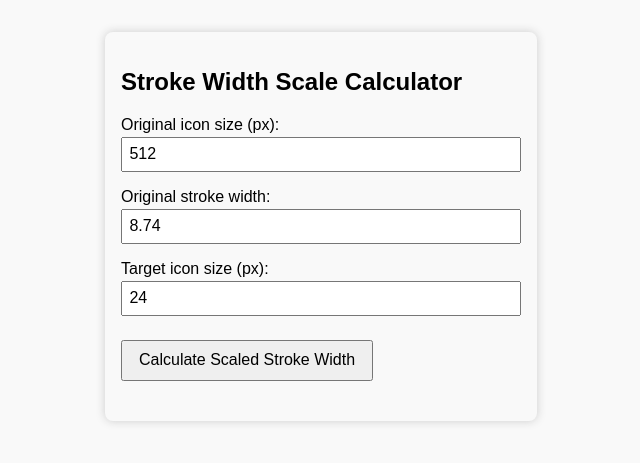
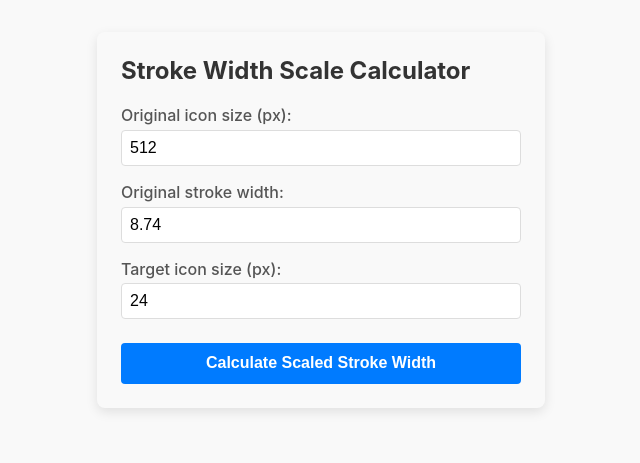
Before and after one commit to DerGoogler/dergoogler.github.io, a Jekyll site: the page scale.html, which Jekyll copies as it is, in a window 1280 px wide. Shown: the top 463 px of the page, without its empty margins (319-959 px from the left). Built offline with Jekyll 4.4.1, drawn with Linux system fonts in a browser that asks for light colours.

Commit message:
Update scale.html

```diff
--- a/scale.html
+++ b/scale.html
@@ -2,40 +2,75 @@
 <html lang="en">
 <head>
 <meta charset="UTF-8" />
-<meta name="viewport" content="width=device-width, initial-scale=1" />
+<meta name="viewport" content="width=device-width, initial-scale=1.0" />
 <title>Stroke Width Scale Calculator</title>
 <style>
   body {
-    font-family: Arial, sans-serif;
+    font-family: -apple-system, BlinkMacSystemFont, "Segoe UI", Roboto, sans-serif;
     max-width: 400px;
     margin: 2rem auto;
-    padding: 1rem;
+    padding: 1.5rem;
     background: #f9f9f9;
     border-radius: 8px;
-    box-shadow: 0 0 10px #ccc;
+    box-shadow: 0 4px 12px rgba(0,0,0,0.1);
+  }
+  h2 {
+    margin-top: 0;
+    color: #333;
   }
   label {
     display: block;
     margin-top: 1rem;
+    font-weight: 500;
+    color: #555;
   }
   input[type="number"] {
     width: 100%;
-    padding: 0.4rem;
-    margin-top: 0.2rem;
+    padding: 0.5rem;
+    margin-top: 0.3rem;
     box-sizing: border-box;
     font-size: 1rem;
+    border: 1px solid #ddd;
+    border-radius: 4px;
   }
   button {
+    width: 100%;
     margin-top: 1.5rem;
-    padding: 0.6rem 1rem;
+    padding: 0.7rem 1rem;
     font-size: 1rem;
+    font-weight: bold;
+    color: #fff;
+    background-color: #007bff;
+    border: none;
+    border-radius: 4px;
     cursor: pointer;
+    transition: background-color 0.2s;
+  }
+  button:hover {
+    background-color: #0056b3;
   }
   .result {
     margin-top: 1.5rem;
     font-weight: bold;
     font-size: 1.2rem;
-    color: #222;
+    color: #333;
+    display: flex;
+    align-items: center;
+    justify-content: space-between;
+    background: #e9ecef;
+    padding: 0.8rem;
+    border-radius: 4px;
+  }
+  .copy-btn {
+    width: auto;
+    margin-top: 0;
+    padding: 0.3rem 0.6rem;
+    font-size: 0.9rem;
+    font-weight: normal;
+    background-color: #6c757d;
+  }
+  .copy-btn:hover {
+    background-color: #5a6268;
   }
 </style>
 </head>
@@ -43,24 +78,27 @@
 
 <h2>Stroke Width Scale Calculator</h2>
 
-<label>
+<label for="originalSize">
   Original icon size (px):
-  <input type="number" id="originalSize" value="512" min="1" />
 </label>
+<input type="number" id="originalSize" value="512" min="1" />
 
-<label>
+<label for="originalStroke">
   Original stroke width:
-  <input type="number" id="originalStroke" value="8.74" step="0.01" min="0" />
 </label>
+<input type="number" id="originalStroke" value="8.74" step="0.01" min="0" />
 
-<label>
+<label for="targetSize">
   Target icon size (px):
-  <input type="number" id="targetSize" value="24" min="1" />
 </label>
+<input type="number" id="targetSize" value="24" min="1" />
 
 <button onclick="calculateStrokeWidth()">Calculate Scaled Stroke Width</button>
 
-<div class="result" id="result"></div>
+<div class="result" id="result" style="display:none;" data-stroke-value="">
+  <span id="strokeValue"></span>
+  <button class="copy-btn" onclick="copyStrokeWidth()">Copy</button>
+</div>
 
 <script>
 function calculateStrokeWidth() {
@@ -68,19 +106,41 @@
   const originalStroke = parseFloat(document.getElementById('originalStroke').value);
   const targetSize = parseFloat(document.getElementById('targetSize').value);
 
-  if (originalSize <= 0 || targetSize <= 0 || originalStroke < 0) {
-    document.getElementById('result').textContent = 'Please enter valid positive numbers.';
+  if (isNaN(originalSize) || isNaN(originalStroke) || isNaN(targetSize) || originalSize <= 0 || targetSize <= 0 || originalStroke < 0) {
+    alert('Please enter valid positive numbers for all fields.');
     return;
   }
 
-  // scale factor
+  // Calculate the new stroke width by scaling it proportionally.
   const scaleFactor = targetSize / originalSize;
-
-  // scaled stroke width
   const scaledStroke = originalStroke * scaleFactor;
 
-  document.getElementById('result').textContent =
-    `Stroke width to keep visual thickness at target size: ${scaledStroke.toFixed(2)}`;
+  const finalStrokeValue = scaledStroke.toFixed(3); // Using 3 decimal places for more precision
+
+  const resultDiv = document.getElementById('result');
+  const strokeValueSpan = document.getElementById('strokeValue');
+
+  // Set the text content for the user
+  strokeValueSpan.textContent = `New Stroke Width: ${finalStrokeValue}`;
+
+  // Store the raw value in a data attribute for the copy function
+  resultDiv.dataset.strokeValue = finalStrokeValue;
+
+  // Display the result
+  resultDiv.style.display = 'flex';
+}
+
+function copyStrokeWidth() {
+  const resultDiv = document.getElementById('result');
+  const strokeToCopy = resultDiv.dataset.strokeValue; // Read value from data attribute
+
+  if (strokeToCopy) {
+    navigator.clipboard.writeText(strokeToCopy).then(() => {
+      alert(`Copied to clipboard: ${strokeToCopy}`);
+    }, () => {
+      alert('Failed to copy to clipboard.');
+    });
+  }
 }
 </script>
 
```
